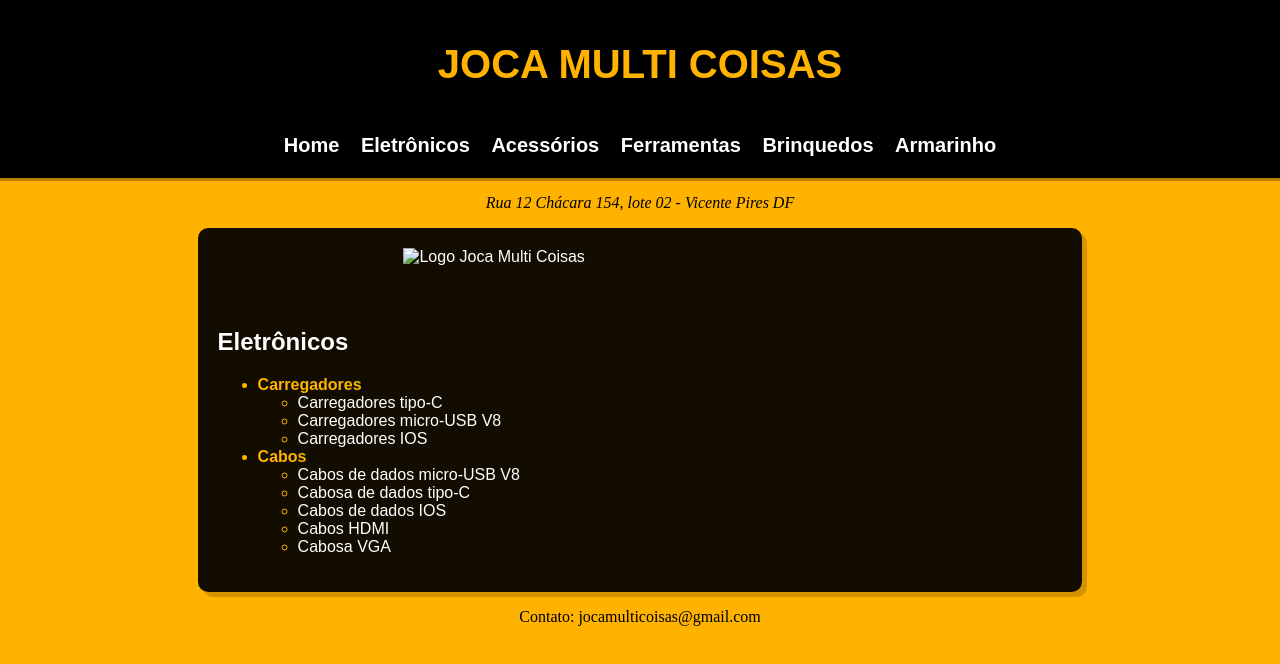
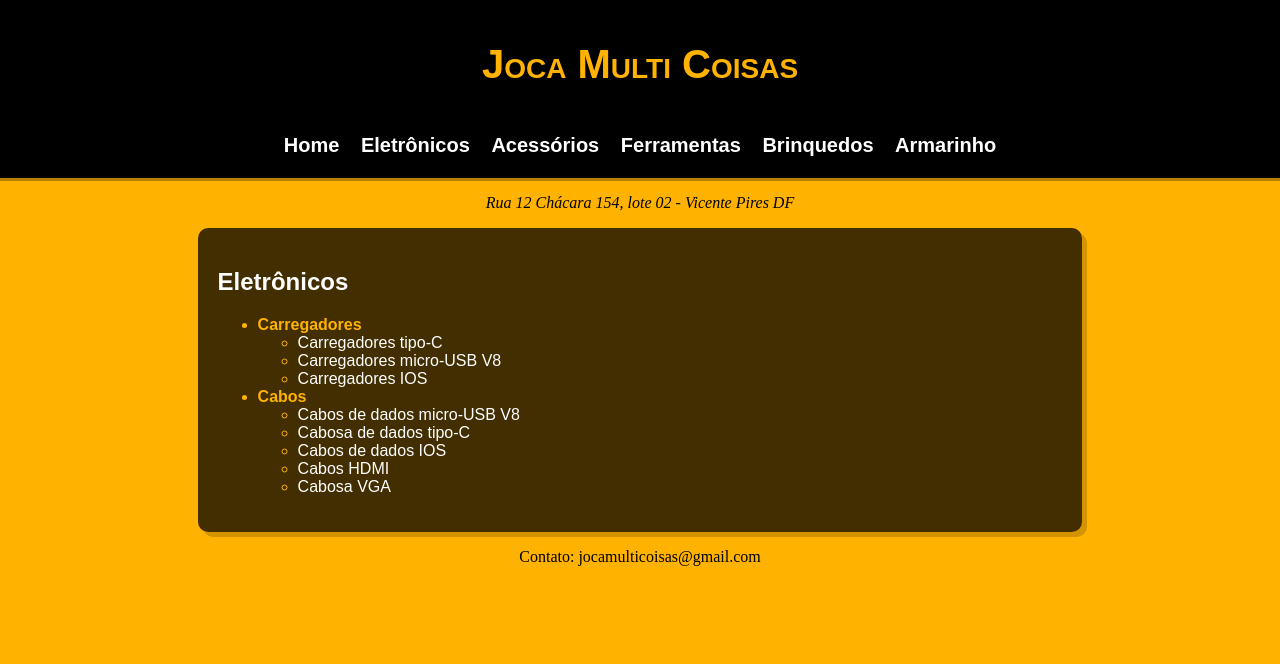
Before and after one commit to RodrigoTargino/site-joca, a plain HTML site: page index.html in a window 1280 px wide. Shown: the top 664 px of the page. Drawn offline with Linux system fonts and the light colour scheme.

Commit message:
att site-joca

```diff
--- a/index.html
+++ b/index.html
@@ -10,7 +10,7 @@
 </head>
     </body>
     <header>
-        <h1>JOCA MULTI COISAS</h1>
+        <h1>Joca Multi Coisas</h1>
         <p>
             <a href="#" class="menu">Home</a>
             <a href="#" class="menu">Eletrônicos</a>
@@ -26,7 +26,6 @@
             </a>
     </p>
     <main>
-        <img src="logoJoca.jpeg" alt="Logo Joca Multi Coisas">
     <h2>Eletrônicos</h2>
     <ul>
         <li>Carregadores</li>
--- a/style.css
+++ b/style.css
@@ -18,6 +18,7 @@ header {
 }
 
 header > h1 {
+    font-variant: small-caps;
     text-align: center;
     padding-bottom: 20px;
 }
@@ -54,12 +55,12 @@ p {
 }
 
 .local:hover {
-    text-shadow: 2px 2px rgba(0, 0, 0, 0.262);
+    text-shadow: 2px 2px rgb(0, 0, 0);
     font-weight: bold;
 }
 
 main {
-    background-color: rgba(0, 0, 0, 0.929);
+    background-color: rgba(0, 0, 0, 0.74);
     color: white;
     padding: 20px 20px;
     margin-left: 15%;
```
